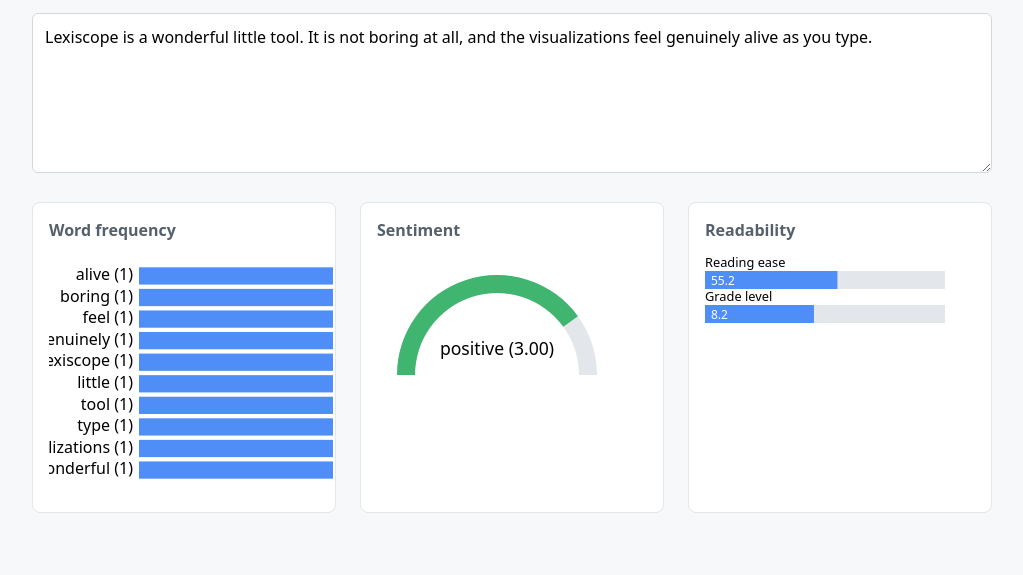
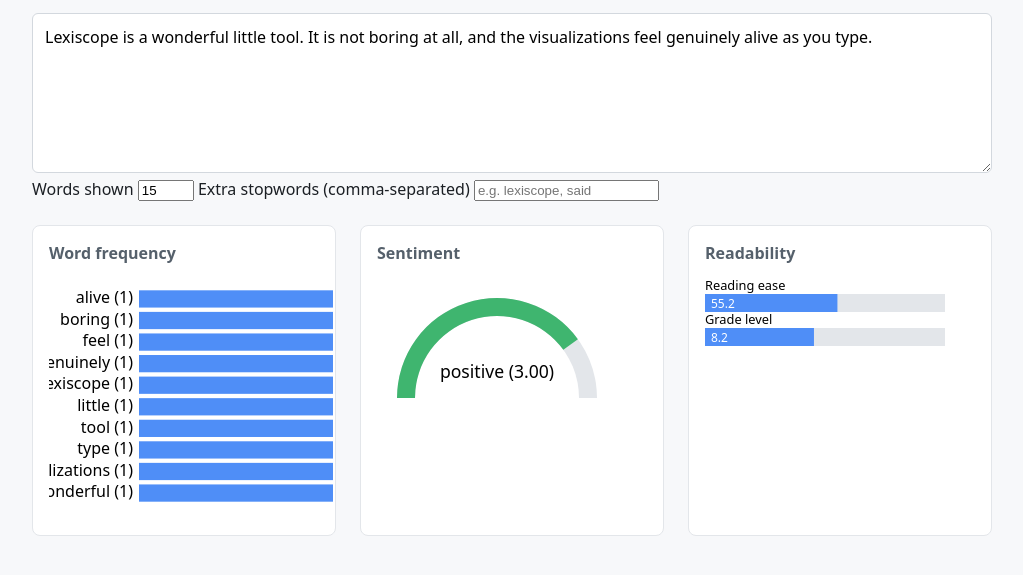
Before and after one commit to ctkrug/lexiscope, a website built with Vite: page index.html in a window 1280 px wide. Shown: the part 125-700 px from the top of the page, without its empty margins (128-1151 px from the left). Built offline with nearby package versions, Linux system fonts and the light colour scheme.

Commit message:
feat(ui): add word-limit and extra-stopwords settings controls
Markup only; wiring to the frequency analysis follows in a separate
commit so each change stays reviewable on its own.

```diff
--- a/index.html
+++ b/index.html
@@ -17,6 +17,16 @@
         placeholder="Paste some text to see it analyzed..."
         spellcheck="false"
       ></textarea>
+      <section id="settings">
+        <label for="word-limit">
+          Words shown
+          <input type="number" id="word-limit" min="3" max="50" value="15" />
+        </label>
+        <label for="extra-stopwords">
+          Extra stopwords (comma-separated)
+          <input type="text" id="extra-stopwords" placeholder="e.g. lexiscope, said" />
+        </label>
+      </section>
       <section id="visualizations">
         <div class="panel">
           <h2>Word frequency</h2>
```
